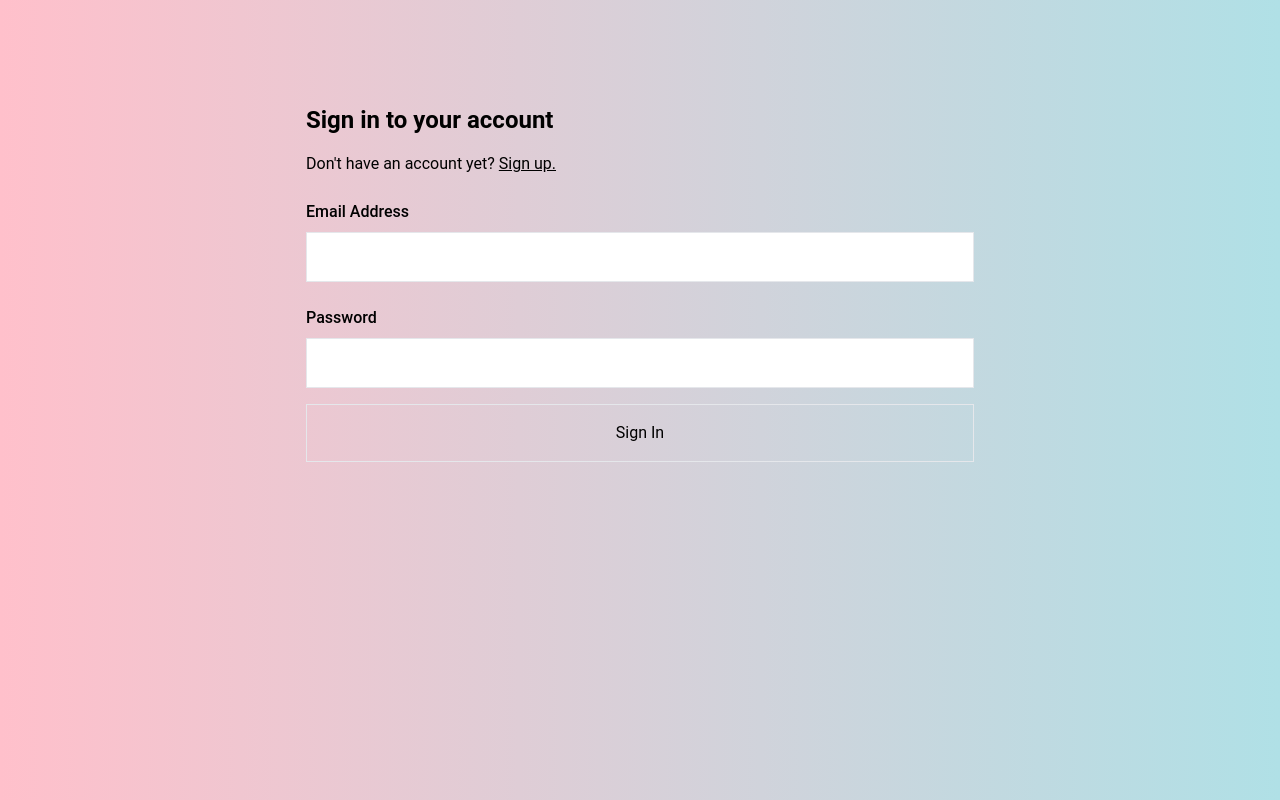
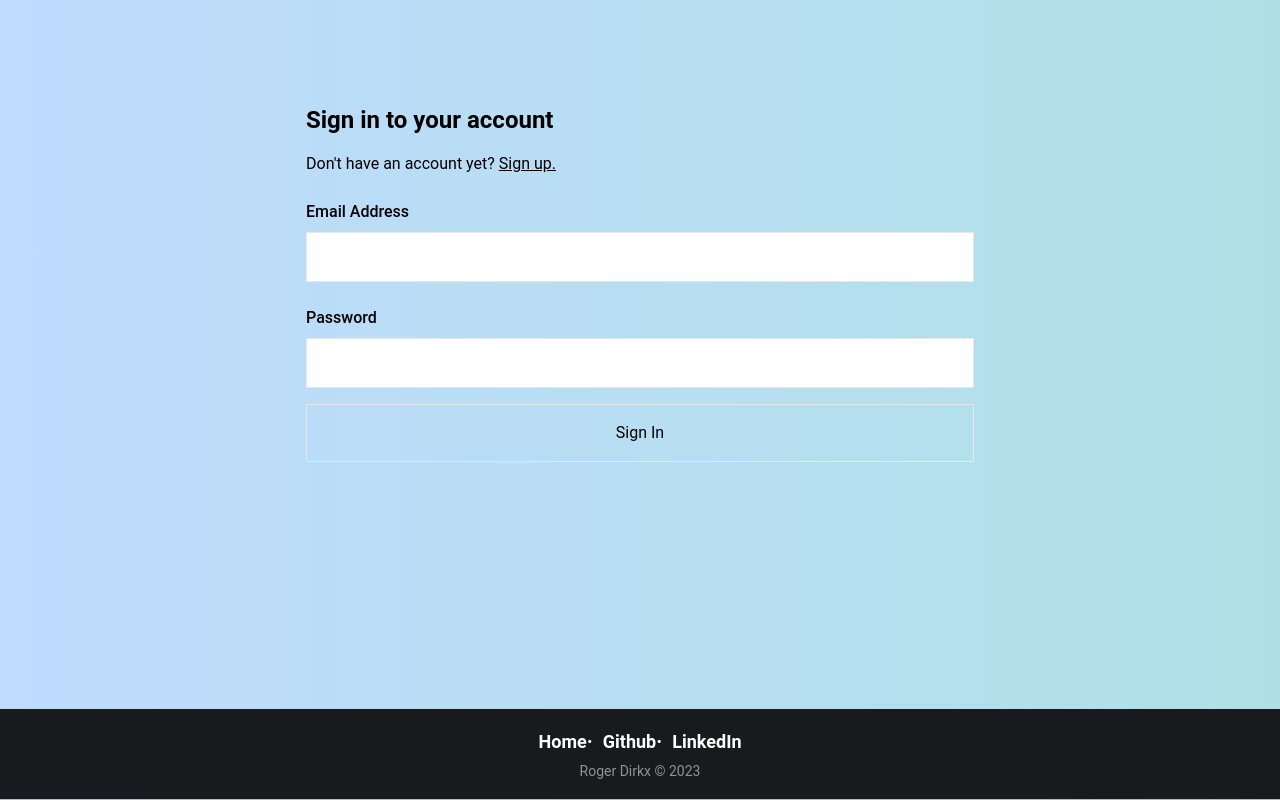
Before and after one commit to rogerUserGitHub/react-firebase-todolist, a React (Create React App) app in the folder firebase-todo/: page / in a window 1280 px wide. Built offline with nearby package versions, Linux system fonts and the light colour scheme; no server answers.

Commit message:
add footer, fix css

```diff
--- a/firebase-todo/src/Views/Homepage.js
+++ b/firebase-todo/src/Views/Homepage.js
@@ -23,8 +23,8 @@ const style = {
   heading: `text-3xl font-bold text-center text-gray-800 p-2`,
   form: `flex justify-between`,
   input: `border p-2 w-full text-xl`,
-  button: `border p-4 ml-2 bg-purple-200`,
-  logoutButton: `inline-flex items-center justify-center p-0.5  text-sm font-medium text-gray-900 rounded-lg group bg-gradient-to-br from-pink-500 to-orange-400 group-hover:from-pink-500 group-hover:to-orange-400 hover:text-white dark:text-white focus:ring-4 focus:outline-none focus:ring-pink-200 dark:focus:ring-pink-800`,
+  button: `border p-4 ml-2 bg-blue-200`,
+  logoutButton: `inline-flex items-center justify-center p-0.5  text-sm font-medium text-gray-900 rounded-lg group bg-gradient-to-br from-grey-500 to-orange-400 hover:text-white dark:text-white focus:ring-4 focus:outline-none focus:ring-pink-200 dark:focus:ring-pink-800`,
   logOutButtonSpan: `px-5 py-2.5 transition-all ease-in duration-75 bg-white dark:bg-gray-900 rounded-md group-hover:bg-opacity-0`,
   count: `text-center p-2`,
 };
--- a/firebase-todo/src/Views/Login.js
+++ b/firebase-todo/src/Views/Login.js
@@ -1,6 +1,7 @@
 import React, { useState } from 'react';
 import { Link, useNavigate } from 'react-router-dom';
 import { UserAuth } from '../Context/AuthContext';
+import Footer from '../Components/Footer.js';
 
 const Login = () => {
   const [email, setEmail] = useState('');
@@ -10,7 +11,7 @@ const Login = () => {
   const { signIn } = UserAuth();
 
   const style = {
-    bg: `h-screen w-screen p-4 bg-gradient-to-r from-[#FFC0CB] to-[#B0E0E6]`,
+    bg: `h-screen w-screen p-4 bg-gradient-to-r from-blue-200 to-[#B0E0E6]`,
     div: `max-w-[700px] mx-auto my-16 p-4`,
     h1: `text-2xl font-bold py-2`,
     emailPassword: `py-2 font-medium`,
@@ -30,6 +31,7 @@ const Login = () => {
   };
 
   return (
+    <>
       <div className={style.bg}>
         <div className={style.div}>
           <div>
@@ -71,6 +73,8 @@ const Login = () => {
           </form>
         </div>
       </div>
+      <Footer />
+    </>
   );
 };
 
--- a/firebase-todo/src/Views/SignUp.js
+++ b/firebase-todo/src/Views/SignUp.js
@@ -1,9 +1,10 @@
 import React, { useState } from 'react';
 import { Link, useNavigate } from 'react-router-dom';
 import { UserAuth } from '../Context/AuthContext';
+import Footer from '../Components/Footer.js';
 
 const style = {
-  bg: `h-screen w-screen p-4 bg-gradient-to-r from-[#FFC0CB] to-[#B0E0E6]`,
+  bg: `h-screen w-screen p-4 bg-gradient-to-r from-blue-200 to-[#B0E0E6]`,
   div: `max-w-[700px] mx-auto my-16 p-4`,
   h1: `text-2xl font-bold py-2`,
   emailPassword: `py-2 font-medium`,
@@ -30,6 +31,7 @@ const SignUp = () => {
   };
 
   return (
+    <>
       <div className={style.bg}>
         <div className={style.div}>
           <div>
@@ -71,6 +73,8 @@ const SignUp = () => {
           </form>
         </div>
       </div>
+      <Footer />
+    </>
   );
 };
 
--- a/firebase-todo/src/index.css
+++ b/firebase-todo/src/index.css
@@ -9,9 +9,14 @@
   font-family: Roboto;
 }
 
+html, body {
+  height: 100vh;
+  margin: 0;
+}
+
 .footer {
-  position: absolute;
-  bottom: 30px;
+  position: fixed;
+  bottom: 1px;
   width: 100%;
 }
 
@@ -21,7 +26,7 @@
   box-sizing: border-box;
   text-align: center;
   font: normal 16px sans-serif;
-  padding: 45px 50px;
+  padding: 20px 50px;
 }
 
 .footer-distributed .footer-left p {
```
Lines whose indentation alone changed are shown as unchanged.
